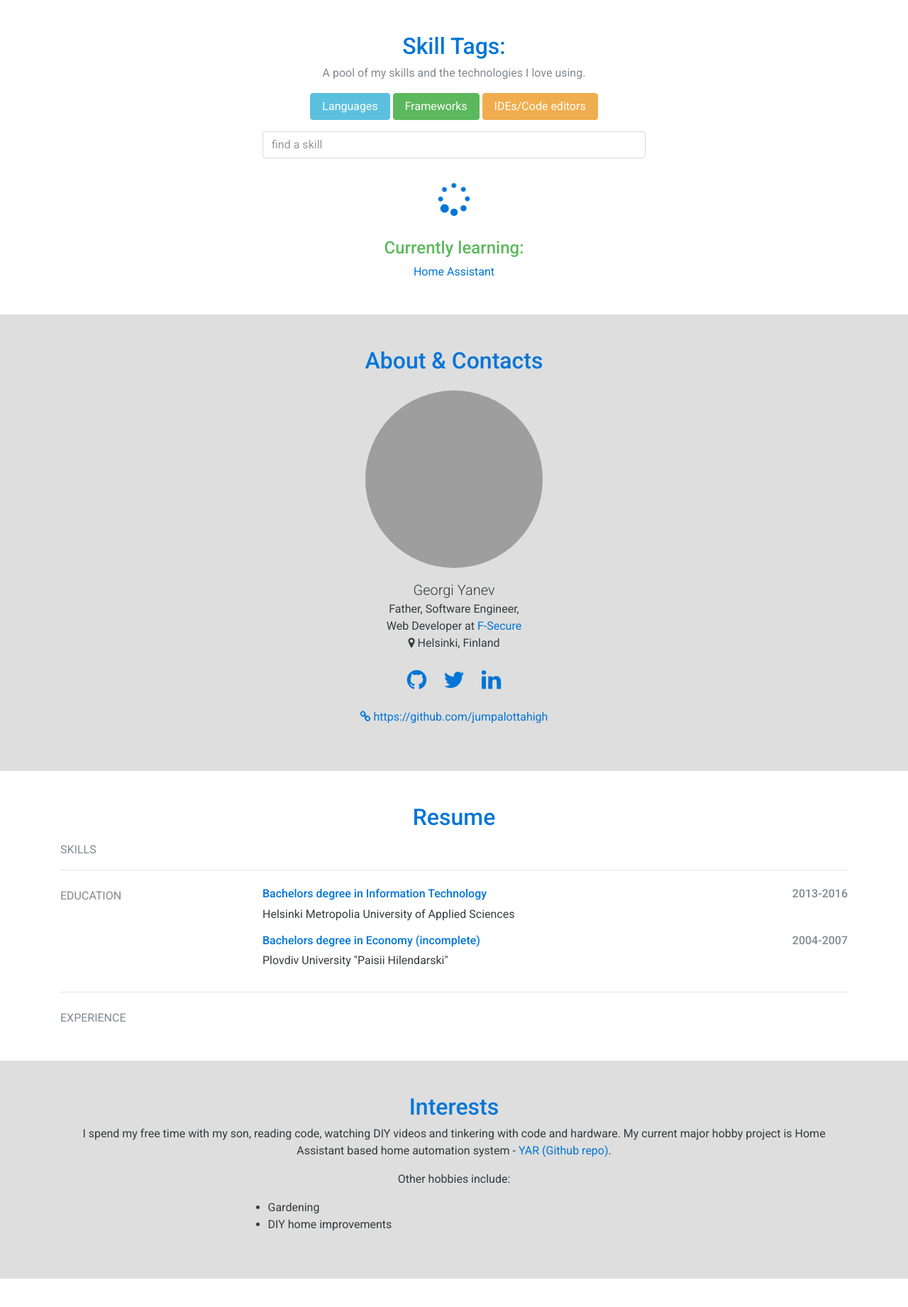
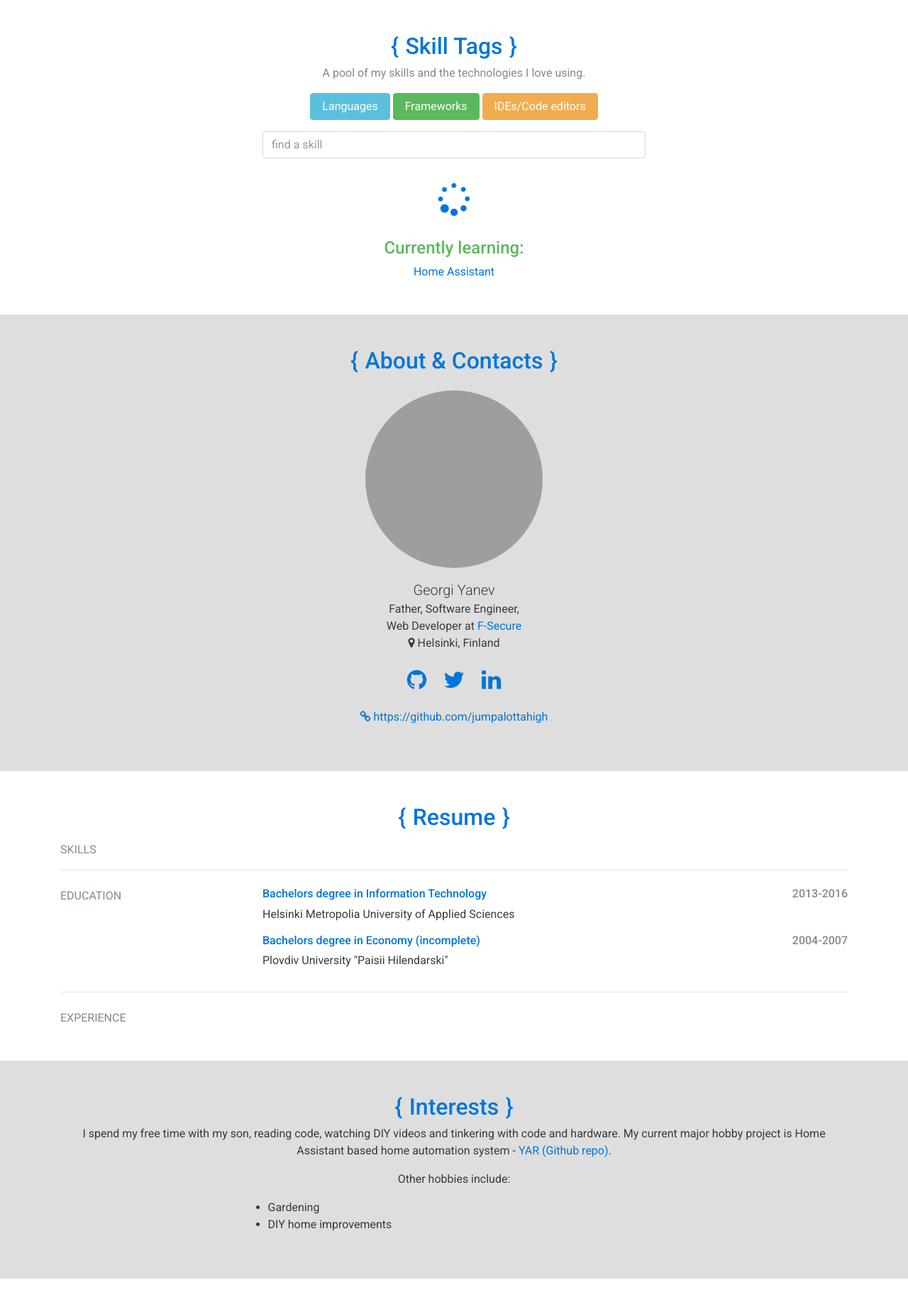
Before and after one commit to jumpalottahigh/www.georgi-yanev.com, a PHP site: page / in a window 1280 px wide. Shown: the part 72-1913 px from the top of the page at 71% size. Run offline with PHP 8.4, Linux system fonts and the light colour scheme; some libraries are stand-ins or nearby versions; grey boxes are pictures that could not be loaded.

Commit message:
Add section headings decoration brackets

```diff
--- a/assets/css/styles.css
+++ b/assets/css/styles.css
@@ -149,3 +149,17 @@ img.avatar {
 .popover-content {
   font-size: 10px;
 }
+
+h2:before {
+  content: "{";
+  color: #0275d8;
+  padding-right: .3em;
+  margin-left: -1.5em;
+}
+
+h2:after {
+  content: "}";
+  color: #0275d8;
+  padding-left: .3em;
+  margin-right: -1.5em;
+}
--- a/index.html
+++ b/index.html
@@ -83,7 +83,7 @@
     <div class="container text-xs-center">
       <div class="row">
         <div class="col-xs-12">
-          <h2 class="text-primary">Skill Tags:</h2>
+          <h2 class="text-primary">Skill Tags</h2>
           <p class="text-muted">A pool of my skills and the technologies I love using.</p>
           <button data-filter-value="Language" class="btn btn-info btn-tag-filter m-b-1">Languages</button>
           <button data-filter-value="Framework" class="btn btn-success btn-tag-filter m-b-1">Frameworks</button>
--- a/projects.html
+++ b/projects.html
@@ -83,7 +83,7 @@
     <div class="container text-xs-center">
       <div class="row">
         <div class="col-xs-12">
-          <h2 class="text-primary">Projects:</h2>
+          <h2 class="text-primary">Projects</h2>
         </div>
       </div>
       <!-- Bootstrap v4 cards with image on top -->
```
